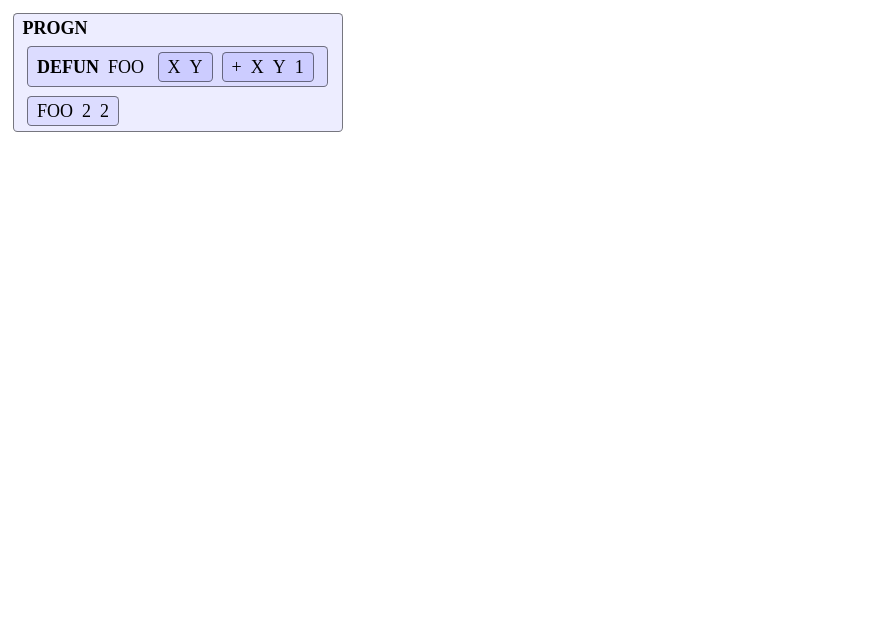
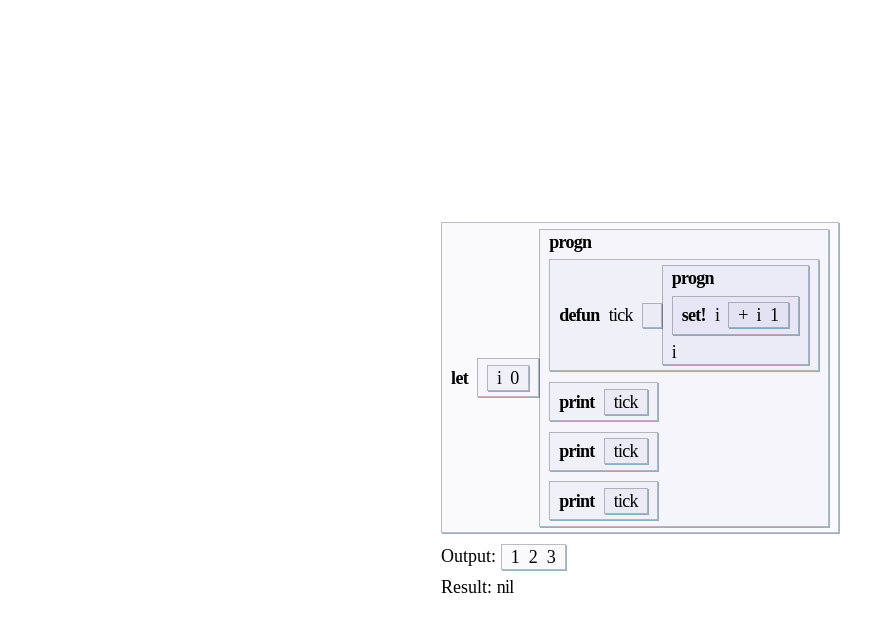
Before and after one commit to lessrest/restless-lisp, a plain HTML site: page index.html in a window 1280 px wide. Shown: the whole page, without its empty margins (0-890 px from the left). Drawn offline with nearby package versions, Linux system fonts and the light colour scheme.

Commit message:
closures etc

```diff
--- a/elli.js
+++ b/elli.js
@@ -33,9 +33,12 @@ function special(symbol, data = {}) {
 }
 
 special(L.IF)
+special(L.LET)
 special(L.DEFUN)
 special(L.PROGN)
 special(L.FUNCTION)
+special(L["SET!"])
+special(L.PRINT)
 
 let SHOW = term => {
   if (typeof term == "number")
@@ -45,19 +48,26 @@ let SHOW = term => {
   else if (typeof term == "string")
     return term
   else if (term[SYMBOL])
-    return `${term[SYMBOL].PACKAGE}:${term[SYMBOL].NAME}`
+    return `${term[SYMBOL].PACKAGE[PACKAGE_NAME]}:${term[SYMBOL].NAME}`
   else if (Array.isArray(term))
     return term.map(x => SHOW(x))
 }
 
 let show = term => JSON.stringify(SHOW(term))
 
-export let EVAL = (term, scope = {}, stack = []) => {
-  function bad(x) { throw new Error(`${show(L[x])} (${show(term)})`) }
-  function syntax() { bad("SYNTAX-ERROR")}
+export let EVAL = (ctx, term, scope = new Map, stack = []) => {
+//  console.log("stack", stack)
+  function bad(x) {
+    debugger
+    throw new Error(`${show(L[x])} (${show(term)})`)
+  }
+  function syntax(x = term) {
+    debugger
+    throw new Error(`SYNTAX-ERROR (${show(x)})`)
+  }
 
   function E(term, subscope = scope, substack = stack) {
-    return EVAL(term, subscope, substack)
+    return EVAL(ctx, term, subscope, substack)
   }
 
   if (typeof term == "number")
@@ -65,9 +75,11 @@ export let EVAL = (term, scope = {}, stack = []) => {
   else if (typeof term == "string")
     return term
   else if (term[SYMBOL]) {
-    let x = scope[term]
+    let x = scope.get(term)
     if (x) return x
-    else for (let s in stack) if (s[term]) return x
+    else for (let s of stack) {
+      if ((x = s.get(term)) !== undefined) return x
+    }
     bad("UNBOUND-VARIABLE")
   } else if (Array.isArray(term)) {
     if (term.length > 0) {
@@ -88,30 +100,81 @@ export let EVAL = (term, scope = {}, stack = []) => {
         if (!term[1][SYMBOL]) syntax()
         if (!Array.isArray(term[2])) syntax()
         if (term[2].some(x => !x[SYMBOL])) syntax()
-        return term[1][L.FUNCTION] = [term[2], term[3]]
+        return (
+          term[1][L.FUNCTION] = {
+            params: term[2],
+            body: term[3],
+            stack: [scope, ...stack],
+          }
+        )
+
+      case L.LET:
+        {
+          if (term.length != 3) syntax()
+          if (!Array.isArray(term[1])) syntax()
+          let subscope = new Map
+          for (let x of term[1]) {
+            if (!Array.isArray(x) || x.length != 2) syntax()
+            if (!x[0][SYMBOL]) syntax()
+            let v = E(x[1])
+            subscope.set(x[0], v)
+          }
+          let x = EVAL(ctx, term[2], subscope, [scope, ...stack])
+          return x
+        }
+
+      case L.PRINT:
+        {
+          if (term.length != 2) syntax()
+          let x = E(term[1])
+          ctx.print(x)
+          return L.NIL
+        }
 
       case L.PROGN:
+        {
           let x
           for (let subterm of term.slice(1))
             x = E(subterm)
           return x
         }
+
+      case L["SET!"]:
+        {
+          if (term.length != 3) syntax()
+          if (!term[1][SYMBOL]) syntax()
+          let where
+          if (scope.has(term[1]))
+            where = scope
+          else {
+            for (let x of stack) {
+              if (x.has(term[1])) {
+                where = x
+                break
+              }
+            }
+            if (!where)
+              bad("NO-SUCH-VARIABLE")
+          }
+          let x = E(term[2])
+          where.set(term[1], x)
+          return x
+        }
+
       }
 
       if (term[0][SYMBOL]) {
         let λ = term[0][L.FUNCTION]
         if (λ) {
-        let params = λ[0]
           let argterms = term.slice(1)
-        if (argterms.length == params.length) {
-          let body = λ[1]
+          if (argterms.length == λ.params.length) {
             let args = []
-          let subscope = {}
-          for (let i = 0; i < params.length; i++) {
+            let subscope = new Map
+            for (let i = 0; i < λ.params.length; i++) {
               let arg = E(argterms[i])
-            subscope[params[i]] = arg
+              subscope.set(params[i], arg)
             }
-          let x = EVAL(body, subscope, [scope, ...stack])
+            let x = EVAL(ctx, λ.body, subscope, λ.stack)
             return x
           } else {
             bad("ARGS-PARAMS-MISMATCH")
@@ -120,15 +183,21 @@ export let EVAL = (term, scope = {}, stack = []) => {
           bad("NO-DEFUN")
         }
       }
-
+    }
+  }
   syntax()
 }
-}
 
-// console.log(
-//   EVAL(
-//     [L.PROGN,
-//      [L.DEFUN, USER.FOO, [USER.X, USER.Y],
-//       [L["+"], USER.X, USER.Y, 1]],
-//      [USER.FOO, 2, 2]])
-// )
+export let U = PACKAGE("DEMO")
+
+export let example = (
+  [L.LET, [[U.I, 0]],
+   [L.PROGN,
+    [L.DEFUN, U.TICK, [],
+     [L.PROGN,
+      [L["SET!"], U.I, [L["+"], U.I, 1]],
+      U.I]],
+    [L.PRINT, [U.TICK]],
+    [L.PRINT, [U.TICK]],
+    [L.PRINT, [U.TICK]]]]
+)
--- a/index.css
+++ b/index.css
@@ -1,25 +1,34 @@
 html {
-  font: 18px/28px "iosevka aile";
+  font: 18px/24px "iosevka aile";
+}
+
+body {
+  display: flex;
+  justify-content: center;
+  align-items: center;
+  min-height: 100vh;
 }
 
 elli-list {
+  min-height: 1.3em;
   display: inline-flex;
   flex-wrap: wrap;
   align-items: center;
-  border: 1px solid rgba(0, 0, 0, 0.5);
-  border-radius: .25rem;
+  border: 1px solid rgba(0, 0, 0, 0.25);
   padding: 0 0.5rem;
-  margin: 0.25rem;
-  background: rgba(0, 0, 255, 0.07);
+  margin: 0.3rem 0.0rem;
+  background: rgba(0, 0, 140, 0.02);
+  box-shadow: 1px 1px 0 0 rgba(51, 102, 136, 0.5);
+}
+
+elli-symbol {
+  text-transform: lowercase;
+  letter-spacing: -0.04em;
 }
 
 elli-symbol:not(:last-child),
 elli-number:not(:last-child) {
   margin: 0 0.5rem 0 0;
-}
-
-elli-number {
-  font-family: "iosevka etoile";
 }
 
 elli-symbol.special {
@@ -28,3 +37,4 @@ elli-symbol.special {
 
 [data-call="LISP:PROGN"] { flex-direction: column; align-items: start; }
 [data-call="LISP:DEFUN"] > :nth-child(3) { break-after: always; }
+[data-call="LISP:LET"] > :nth-child(2) { break-after: always; }
--- a/index.js
+++ b/index.js
@@ -1,15 +1,15 @@
-import { SYMBOL, SPECIAL, LISP, PACKAGE, PACKAGE_NAME } from './elli.js'
+import { SYMBOL, SPECIAL, LISP, PACKAGE, PACKAGE_NAME, EVAL, U, example } from './elli.js'
 import { html, render } from 'https://unpkg.com/htm/preact/standalone.module.js'
 
 let L = LISP
-let U = PACKAGE("USER")
+// let U = PACKAGE("USER")
 
-let example = (
-  [L.PROGN,
-   [L.DEFUN, U.FOO, [U.X, U.Y],
-    [L["+"], U.X, U.Y, 1]],
-   [U.FOO, 2, 2]]
-)
+// let example = (
+//   [L.PROGN,
+//    [L.DEFUN, U.FOO, [U.X, U.Y],
+//     [L["+"], U.X, U.Y, 1]],
+//    [U.FOO, 2, 2]]
+// )
 
 let show = (term, used = [L, U]) => {
   if (typeof term == "number")
@@ -36,10 +36,28 @@ let show = (term, used = [L, U]) => {
     } else
       return html`<elli-list class=empty></elli-list>`
   } else
-    throw new Error("unknown thing")
+    throw new Error(`unknown thing: ${term}`)
 }
 
 onload = () => {
-  console.log("Ok")
-  render(show(example), document.body)
+  let expr = show(example)
+  render(expr, document.body)
+  let output = []
+  let ctx = {
+    print: x => output.push(x)
+  }
+  let value = EVAL(ctx, example)
+  console.log(output)
+  render(
+    html`
+     <div>
+       ${expr}
+       <div>
+         Output: ${show(output)}
+       </div>
+       <div>
+         Result: ${show(value)}
+       </div>
+     </div>`,
+    document.body)
 }
```
Lines whose indentation alone changed are shown as unchanged.
